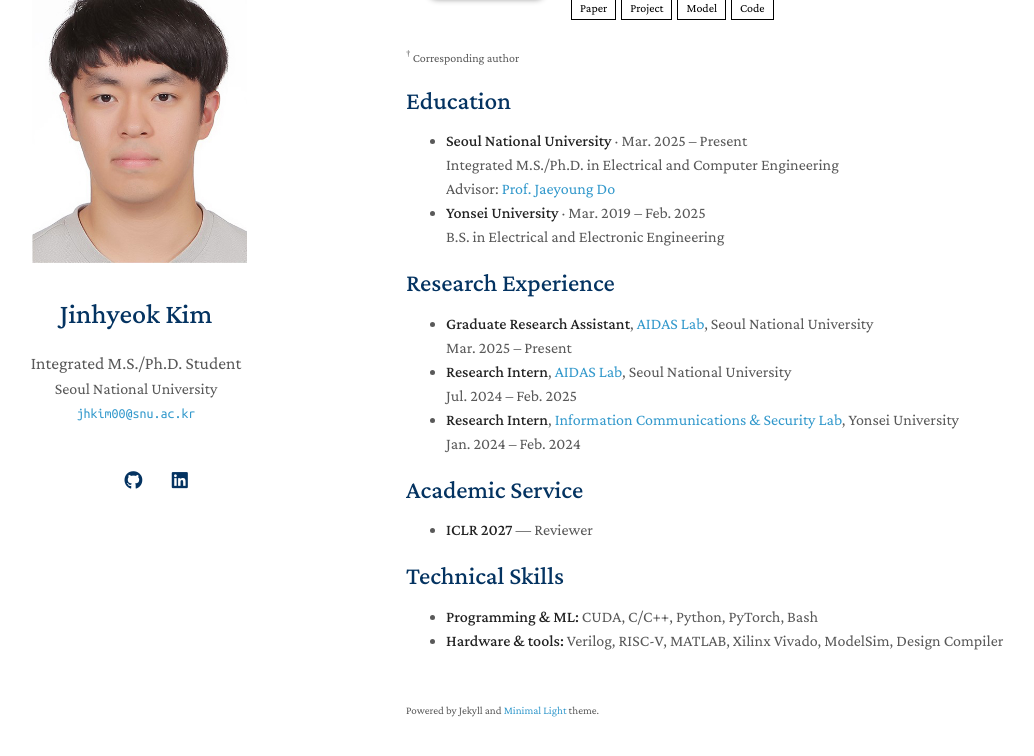
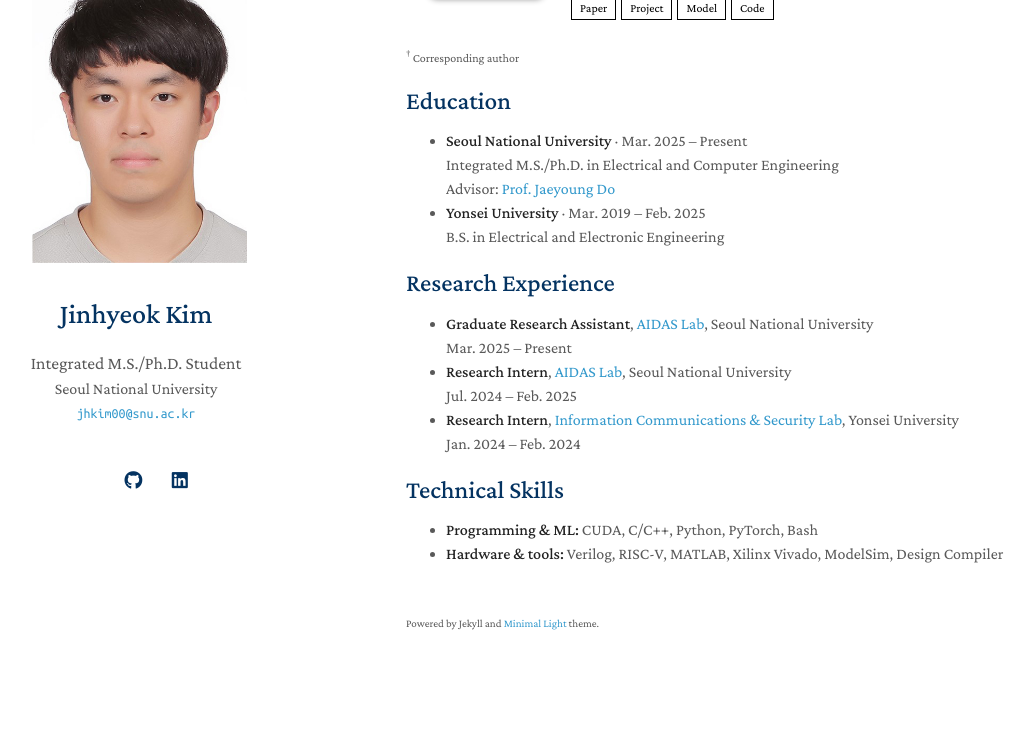
Before and after one commit to quaternior/quaternior.github.io, a Jekyll site: the page built from index.md, in a window 1280 px wide and 900 px high, scrolled down 945 px, cut to the strip 109-865 px from the top of the window. Shown: the whole strip, without its empty margins (124-1158 px from the left). Built offline with Jekyll 4.4.1, drawn with Linux system fonts in a browser that asks for light colours; a style sheet for code colours, icons or effects is not loaded; our own code applies the rules of GitHub Pages for plain Markdown files; after the commit the page ends 1758 px from its top, so only the background shows below that.

Commit message:
Remove academic service entry and blank README

```diff
--- a/index.md
+++ b/index.md
@@ -37,10 +37,6 @@
 - **Research Intern**, [Information Communications & Security Lab](https://sites.google.com/site/jeminleeweb), Yonsei University
   Jan. 2024 – Feb. 2024
 
-## Academic Service
-
-- **ICLR 2027** — Reviewer
-
 ## Technical Skills
 
 - **Programming & ML:** CUDA, C/C++, Python, PyTorch, Bash
```
Also changed, not shown: README.md (deleted).
